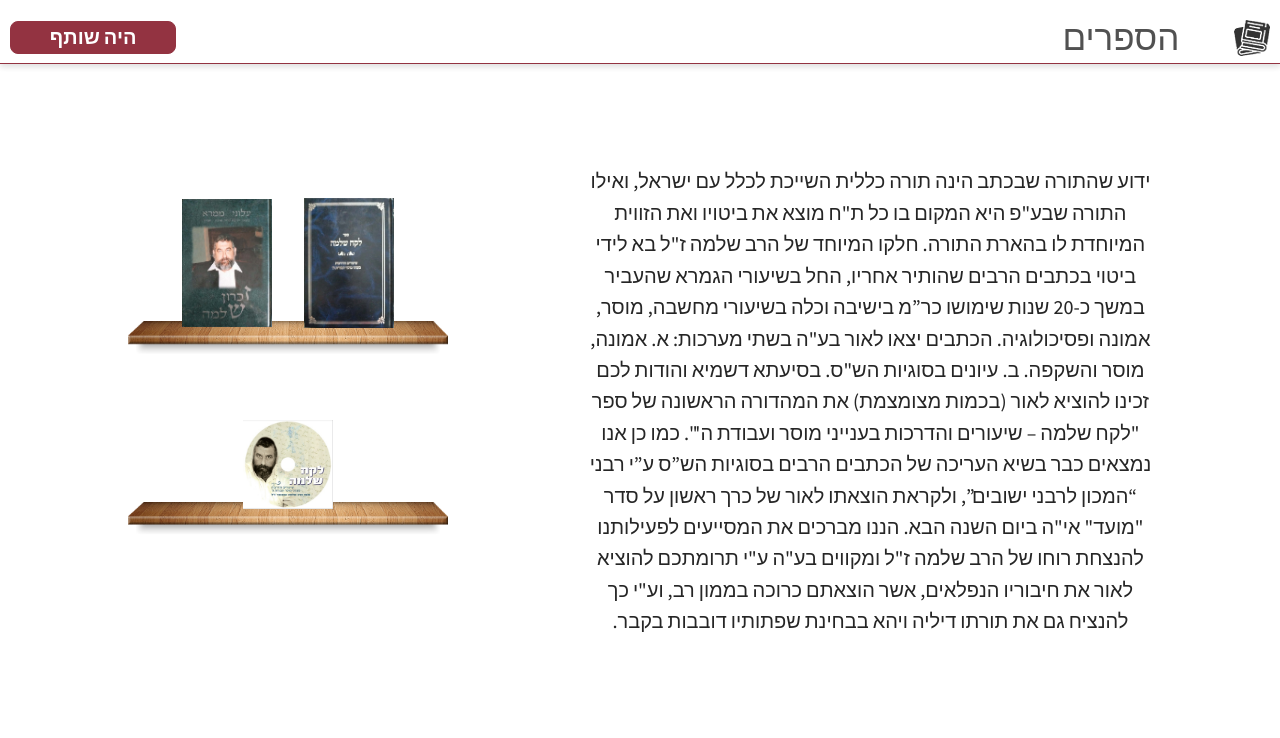
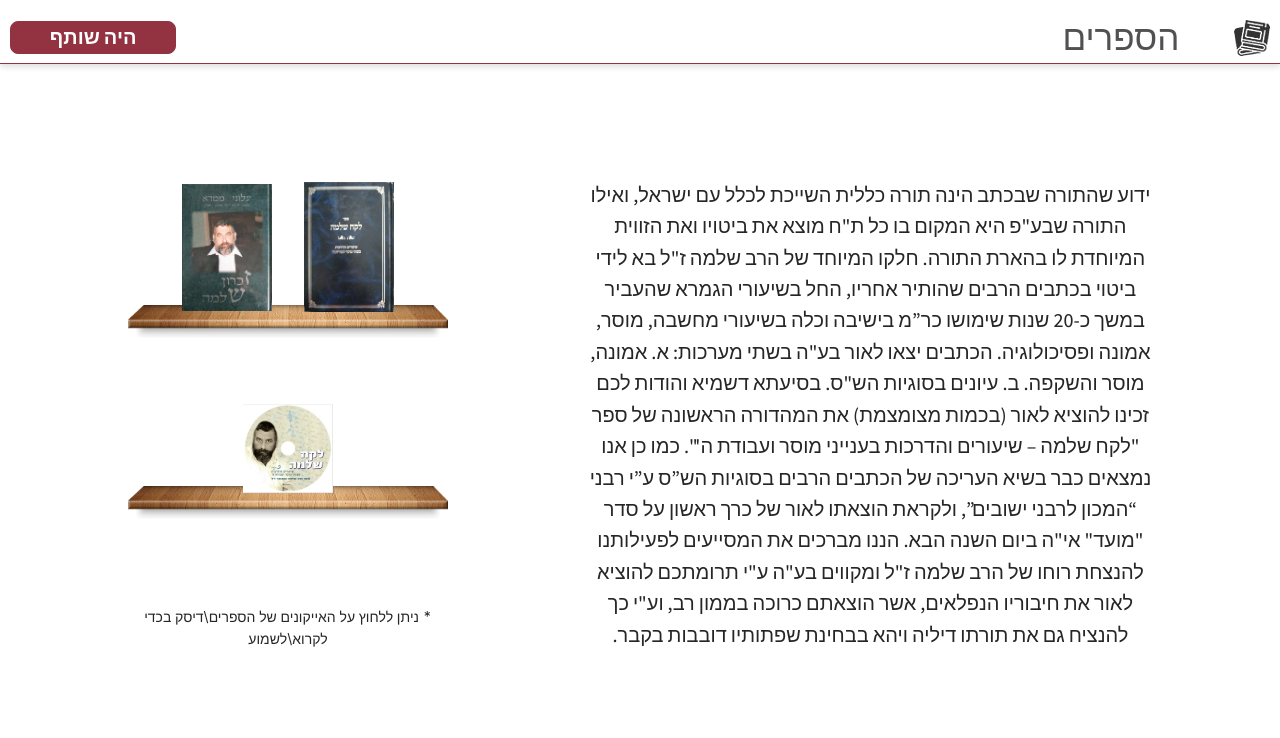
Before and after one commit to moshe212/myShas, a React (Create React App) app in the folder client/: page /mainBooks in a window 1280 px wide. Shown: the top 738 px of the page. Built offline with nearby package versions, Linux system fonts and the light colour scheme.

Commit message:
add explain of books and disk display

```diff
--- a/client/src/Pages/Books/MainBooks.js
+++ b/client/src/Pages/Books/MainBooks.js
@@ -140,6 +140,7 @@ const MainBooks = () => {
               ></img>
             </div>
           </div>
+          <p>* ניתן ללחוץ על האייקונים של הספרים\דיסק בכדי לקרוא\לשמוע</p>
         </div>
       </div>
 
```
